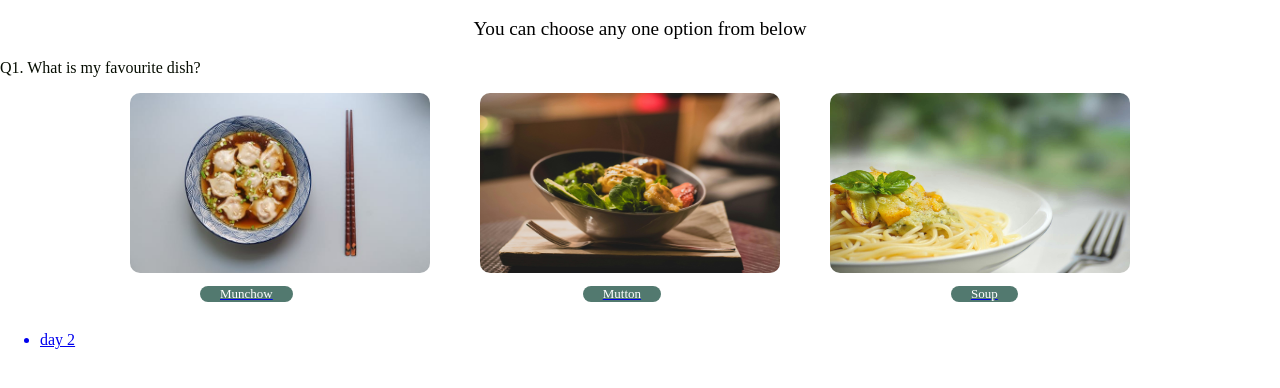
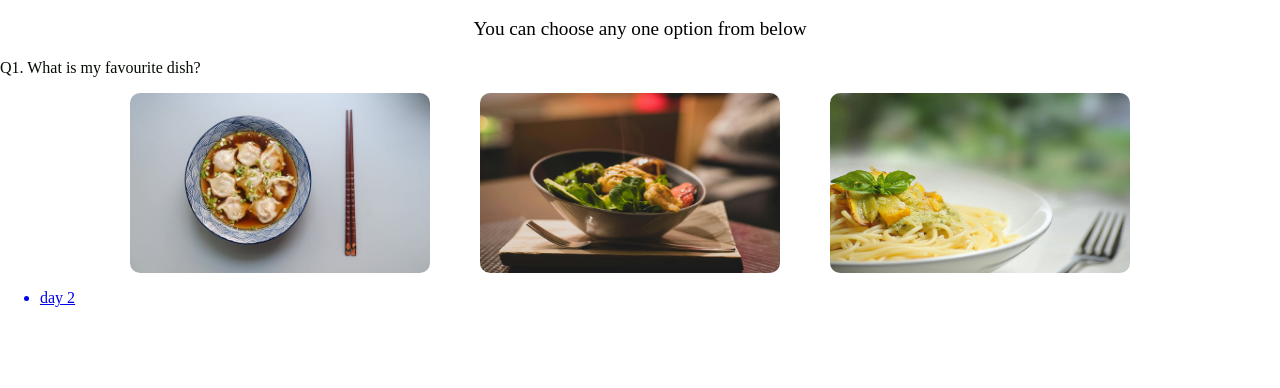
Before and after one commit to Bhavya-dhawan/trying, a plain HTML site: page index.html in a window 1280 px wide. Shown: the part 164-552 px from the top of the page. Drawn offline with Linux system fonts and the light colour scheme.

Commit message:
Update index.html

```diff
--- a/index.html
+++ b/index.html
@@ -65,11 +65,7 @@
 
     </div >
 
-    <div class="p-row">
-       <a href="right.html"><p class="description" style="margin-left:200px ;">Munchow</p></a>
-        <a href="wrong.html"><p class="description">Mutton</p></a>
-       <a href="wrong.html"> <p class="description">Soup</p></a>
-    </div>
+
      <ul>
         <a href="day2/index.html"><li>day 2</li></a>
     </ul>
```
